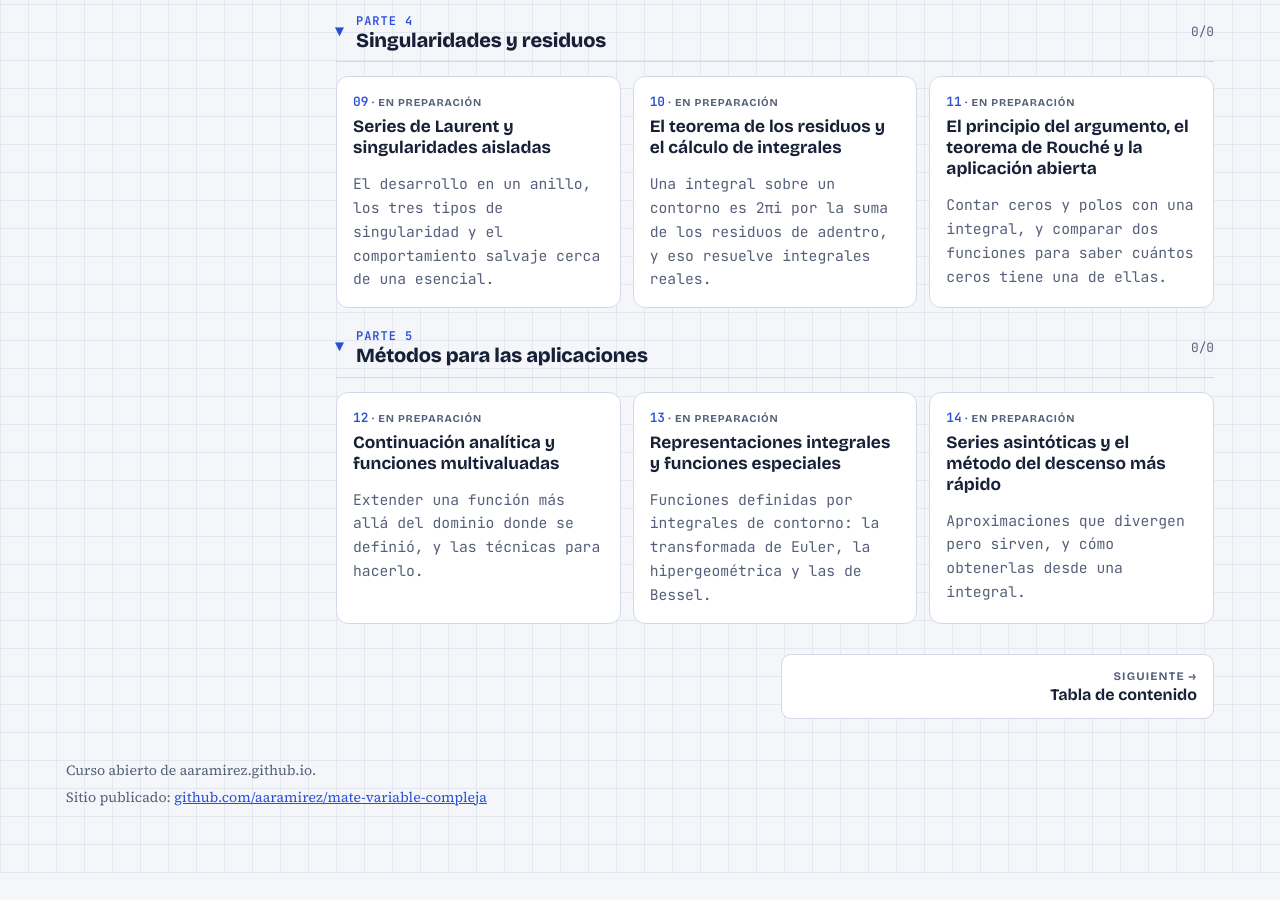
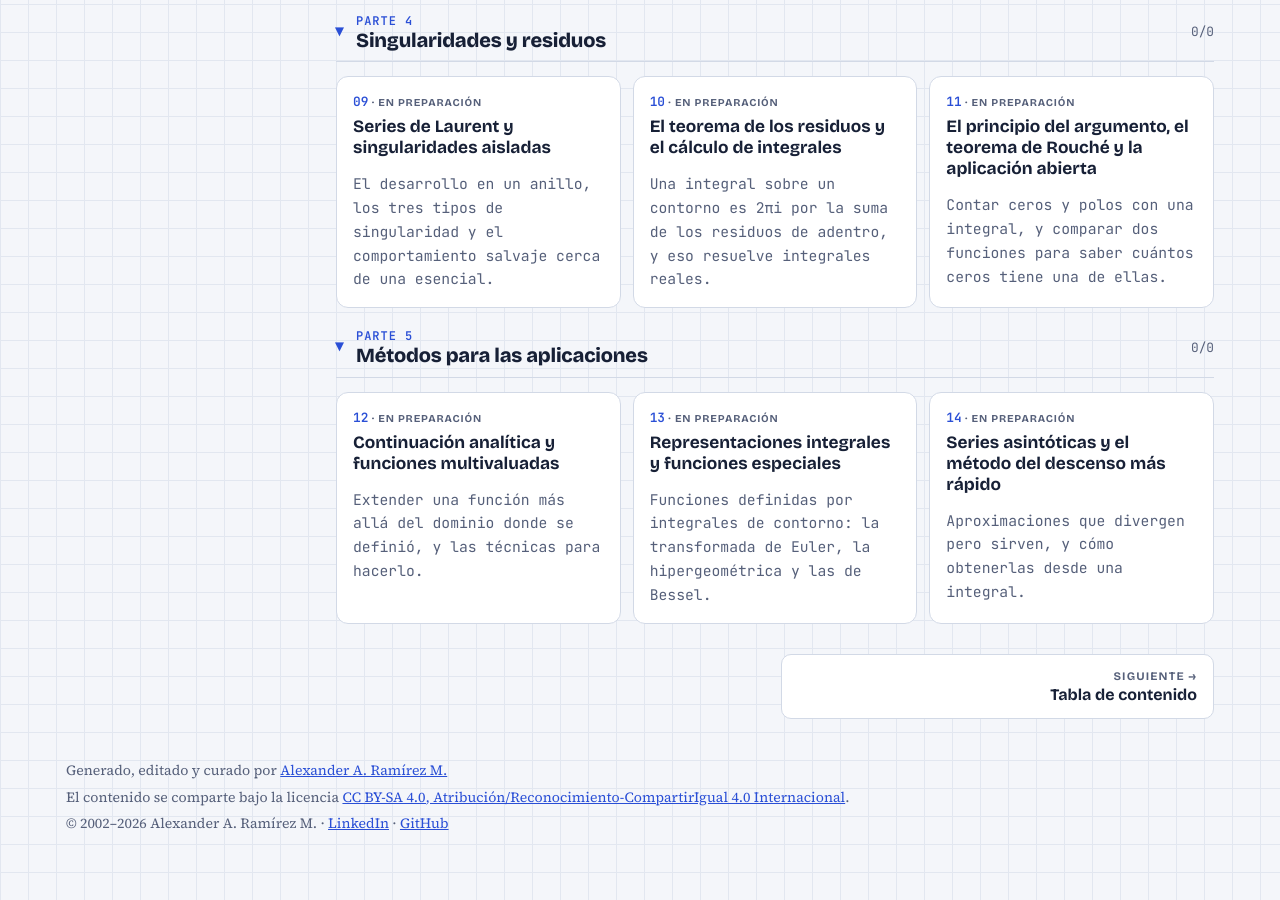
Before and after one commit to aaramirez/mate-variable-compleja, a plain HTML site: page index.html in a window 1280 px wide. Shown: the part 2292-3192 px from the top of the page. Before the commit the page ends 3165 px from the top, so only its background shows below. Drawn offline with nearby package versions, Linux system fonts and the light colour scheme.

Commit message:
Pie común: autoría, licencia CC BY-SA 4.0 y año que se actualiza solo

```diff
--- a/index.html
+++ b/index.html
@@ -95,7 +95,7 @@ height="0" width="0" style="display:none;visibility:hidden"></iframe></noscript>
 <nav class="pager" id="pager" aria-label="Capítulo anterior y siguiente"></nav>
 </main>
 </div>
-<footer><span>Curso abierto de aaramirez.github.io.</span><span>Sitio publicado: <a href="https://github.com/aaramirez/mate-variable-compleja" target="_blank" rel="noopener">github.com/aaramirez/mate-variable-compleja</a></span></footer>
+<footer><span>Generado, editado y curado por <a href="https://www.linkedin.com/in/alexander-ramirez-morales/" target="_blank" rel="noopener">Alexander A. Ramírez M.</a></span><span>El contenido se comparte bajo la licencia <a href="https://creativecommons.org/licenses/by-sa/4.0/deed.es" target="_blank" rel="noopener">CC BY-SA 4.0, Atribución/Reconocimiento-CompartirIgual 4.0 Internacional</a>.</span><span>© 2002–<span data-anio>2026</span> Alexander A. Ramírez M. · <a href="https://www.linkedin.com/in/alexander-ramirez-morales/" target="_blank" rel="noopener">LinkedIn</a> · <a href="https://github.com/aaramirez" target="_blank" rel="noopener">GitHub</a></span><script>document.querySelectorAll('[data-anio]').forEach(function (e) { e.textContent = new Date().getFullYear(); });</script></footer>
 </div>
 <script src="assets/lab.js"></script>
 </body>
```
Also changed, not shown: temario.html (+1 -1 lines).
